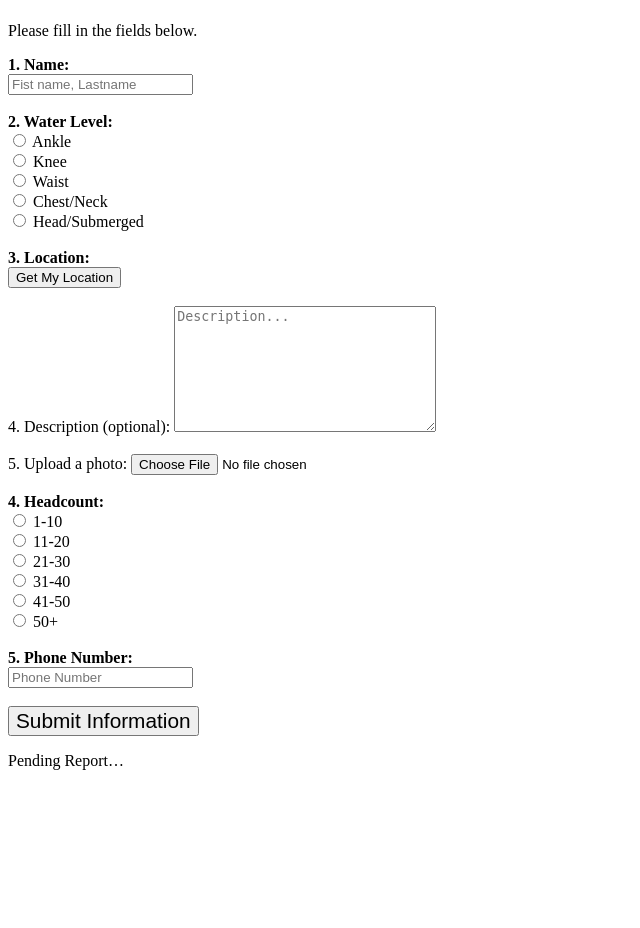
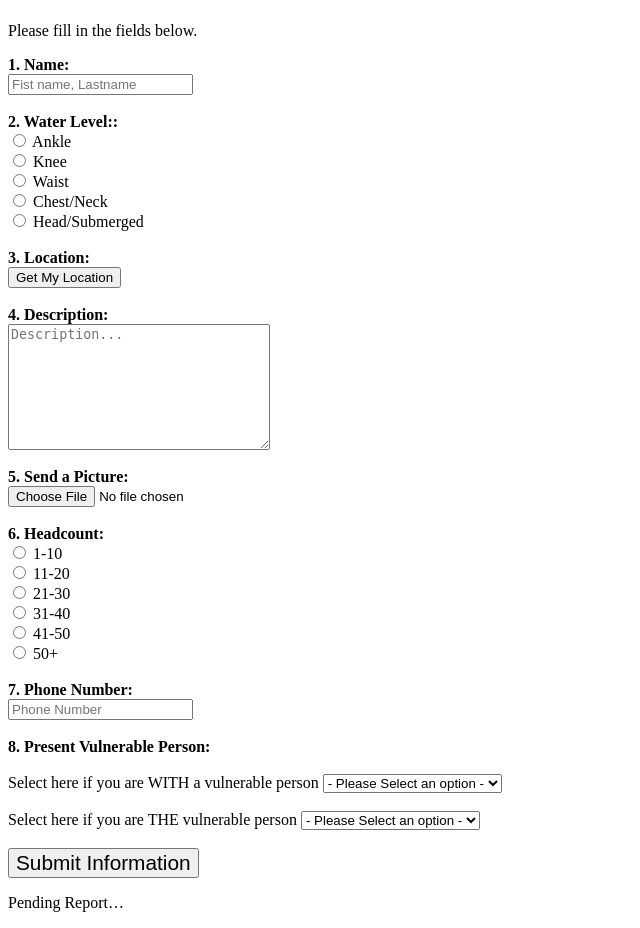
Before and after one commit to Ezekiel-Serva/LigtasKababayan, a PHP site: page /reqhelp.php in a window 1280 px wide. Shown: the part 94-1022 px from the top of the page, without its empty margins (0-640 px from the left). Before the commit the page ends 864 px from the top, so only its background shows below. Run offline with PHP 8.4, Linux system fonts and the light colour scheme.

Commit message:
New Files Added: navigations/login.php, navigations/register.php. index.php -> buttons(login, register, register other user) can now navigate. Files containing scrip tags connected to a js file, updated path directory added (../). reqhelp.php added new field (present vulnerable person) (not functional). script.js modified -> fixed location problem (accuary too low).

```diff
--- a/admin.js
+++ b/admin.js
@@ -1,6 +1,6 @@
 function loadUsers(){
 
-fetch("get_users.php")
+fetch("../get_users.php")
 
 .then(response => response.json())
 .then(users => {
@@ -24,7 +24,7 @@ document.getElementById("rescuedBtn").addEventListener("click", function (){
         return;
     }
 
-    fetch("rescued.php", {
+    fetch("../rescued.php", {
         method: "POST",
         headers: {"Content-Type": "application/json"},
         body: JSON.stringify({id: userID})
@@ -39,5 +39,6 @@ document.getElementById("rescuedBtn").addEventListener("click", function (){
 
     .catch(error => {
         alert("Failed to rescue user");
+		console.log(error);
     });
 });
--- a/navigations/admin.php
+++ b/navigations/admin.php
@@ -22,6 +22,6 @@ echo "ADMIN.PHP";
 
     <div id="reports"></div>
 
-    <script src="admin.js"></script>
+    <script src="../admin.js"></script>
 </body>
 </html>
--- a/navigations/reqhelp.php
+++ b/navigations/reqhelp.php
@@ -7,21 +7,19 @@
     <title>Request Help</title>
 	<link rel="stylesheet" href="/LigtasKababayan_App/style.css">
 </head>
-  <body>
-
+<body>
     <header>
       <h1>Request Help</h1>
     </header>
 
     <p>Please fill in the fields below.</p>
 
-    <label><b>1. Name:</b></label><br>
+   	<b>1. Name:</b><br>
     <input type="text" id="name" placeholder="Fist name, Lastname">
 
     <br><br>
 
-    <label><b>2. Water Level:</b></label><br>
-
+    <b>2. Water Level::</b><br>
     <input type="radio" name="level" value="Ankle" id="ankle">
     Ankle
     <br>
@@ -39,24 +37,24 @@
 
     <br><br>
 
-    <label><b>3. Location:</b></label><br>
+    <b>3. Location:</b><br>
     <button type="button" id="locate">Get My Location</button>
-    <br><br>
+    <!--Latitude/Longitude Locator Id-->
+    <input type="hidden" id="lat">
+    <input type="hidden" id="lng">
+	<br><br>
 
-	<label>4. Description (optional):</label>
+	<b>4. Description:</b><br>
 	<textarea rows="8" cols="30" id="locationDesc" placeholder="Description..."></textarea><br>
 	<br>
-	<label>5. Upload a photo:</label>
+	<b>5. Send a Picture:</b><br>
     <input type="file" id="cameraInput" accept="image/*">
 
-	<!--Latitude/Longitude Locator Id-->
-    <input type="hidden" id="lat">
-    <input type="hidden" id="lng">
 
     <br><br>
 
-    <label><b>4. Headcount:</b></label><br>
 
+	<b>6. Headcount:</b><br>
     <input type="radio" name="peoples" id="count1" value="1-10">
     1-10
 
@@ -81,14 +79,39 @@
     50+
 
     <br><br>
-    <label><b>5. Phone Number:</b></label><br>
+	<b>7. Phone Number:</b><br>
     <input type="tel" id="phone" placeholder="Phone Number">
 
     <br><br>
+
+	<b>8. Present Vulnerable Person:</b><br><br>
+	Select here if you are WITH a vulnerable person
+	<select name="with_v" id="with_Vul">
+		<option value="">- Please Select an option -</option>
+		<option value="with_senior_citizen">Senior Citizen</option>
+		<option value="with_children/baby">Children/Baby</option>
+		<option value="with_pregnant">Pregnant</option>
+		<option value="with_pwd">PWD</option>
+		<option value="with_injured">Injjred</option>
+	</select>
+
+	<br><br>
+
+	Select here if you are THE vulnerable person
+	<select name="user_v" id="user_Vul">
+		<option value="">- Please Select an option -</option>
+		<option value="user_senior_citizen">Senior Citizen</option>
+		<option value="user_child">Child</option>
+		<option value="user_pregnant">Pregnant</option>
+		<option value="user_pwd">PWD</option>
+		<option value="user_injured">Injured</option>
+	</select>
+
+	<br><br>
     <button type="button" id="submit">Submit Information</button>
 
     <p id="info">Pending Report…</p>
 
-    <script src="script.js"></script>
-    </body>
-  </html>
+    <script src="../script.js"></script>
+</body>
+</html>
--- a/script.js
+++ b/script.js
@@ -36,10 +36,11 @@ document.getElementById("locate").addEventListener("click", function () {
         	}
         },
 		{
-			timeout: 2000
+			timeout: 5000,
+			enableHighAccuracy: true,
+			maximumAge: 0
 		}
     );
-
 });
 
 
@@ -61,10 +62,9 @@ document.getElementById("submit").addEventListener("click", function () {
     if (!lat || !lng) {
         document.getElementById("info").textContent =
             "ERROR: No location captured. Click 'Locate my Location' first.";
-
         return;
     }
-	alert("Information Sent!")
+		alert("Information Sent!")
 
 
     const formData = new FormData();
@@ -85,7 +85,7 @@ document.getElementById("submit").addEventListener("click", function () {
     document.getElementById("info").textContent = "Sending report...";
 
 
-    fetch("save.php", {
+    fetch("../save.php", {
     method: "POST",
     body: formData
 })
```
Also changed, not shown: navigations/index.php (+7 -3 lines), navigations/login.php (added, +36 -0 lines), navigations/register.php (added, +68 -0 lines), uploads/FB_IMG_17885310832673762.jpg (added).
